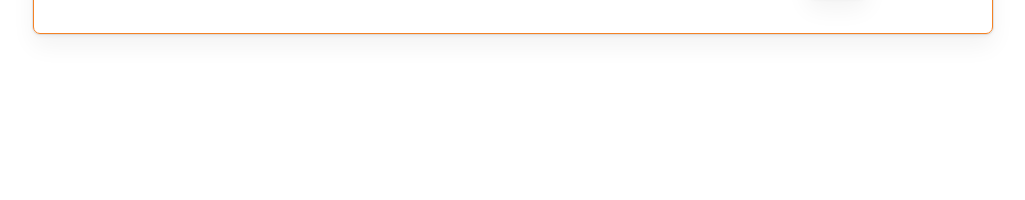
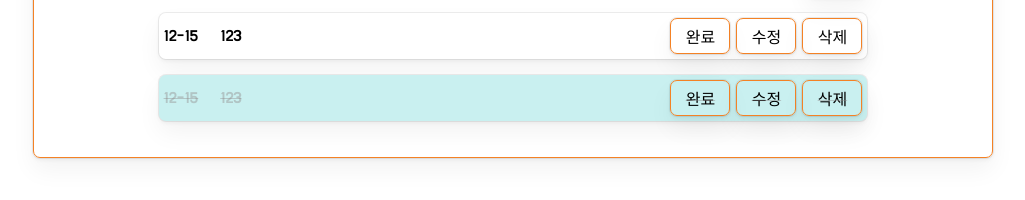
Before and after one commit to jaehafe/todo-overflow, a website built with Vite: page index.html in a window 1280 px wide. Shown: the part 348-548 px from the top of the page, without its empty margins (127-1152 px from the left). Built offline with nearby package versions, Linux system fonts and the light colour scheme.

Commit message:
✍️Design: html, scss의 todo list UI 수정
hover, background 등 스타일 추가

```diff
--- a/index.html
+++ b/index.html
@@ -41,19 +41,50 @@
           </button>
         </form>
         <ul class="main__todo">
-          <!-- <li class="main__todo-list" data-todo-id="${index}">
+          <li class="main__todo-list" data-todo-id="">
             <div class="main__todo-list--title-container">
               <span class="main__todo-list--date">12-15</span>
-              <input type="text" readonly="readonly"
-                class="main__todo-list--title todo-title" value="${todoItem.title}"
-              />
+              <span
+                type="text"
+                contenteditable="true"
+                class="main__todo-list--title todo-title"
+                >123</span
+              >
             </div>
             <div class="main__todo-list--btn-container">
-              <button class="main__todo-list--done-btn btn done-btn">완료</button>
-              <button class="main__todo-list--edit-btn btn edit-btn">수정</button>
-              <button class="main__todo-list--delete-btn btn delete-btn">삭제</button>
+              <button class="main__todo-list--done-btn btn done-btn">
+                완료
+              </button>
+              <button class="main__todo-list--edit-btn btn edit-btn">
+                수정
+              </button>
+              <button class="main__todo-list--delete-btn btn delete-btn">
+                삭제
+              </button>
             </div>
-          </li> -->
+          </li>
+          <li class="main__todo-list complete" data-todo-id="">
+            <div class="main__todo-list--title-container">
+              <span class="main__todo-list--date">12-15</span>
+              <span
+                type="text"
+                contenteditable="true"
+                class="main__todo-list--title todo-title"
+                >123</span
+              >
+            </div>
+            <div class="main__todo-list--btn-container">
+              <button class="main__todo-list--done-btn btn done-btn">
+                완료
+              </button>
+              <button class="main__todo-list--edit-btn btn edit-btn">
+                수정
+              </button>
+              <button class="main__todo-list--delete-btn btn delete-btn">
+                삭제
+              </button>
+            </div>
+          </li>
         </ul>
       </div>
     </main>
--- a/src/scss/layout/_index.scss
+++ b/src/scss/layout/_index.scss
@@ -105,6 +105,15 @@ body {
       // flex-wrap: wrap;
       justify-content: space-between;
       align-items: center;
+      padding: 5px;
+      box-shadow: var(--box-shadow);
+      border-radius: 7px;
+
+      &.complete {
+        background-color: rgb(201, 240, 240);
+        text-decoration: line-through;
+        color: rgba(142, 134, 134, 0.407);
+      }
 
       &--title-container {
         display: flex;
@@ -118,17 +127,23 @@ body {
       }
 
       &--date {
-        min-width: 60px;
+        min-width: 20px;
       }
 
       &--title {
         display: block;
         overflow: scroll;
         padding: 6px;
+        border-radius: 7px;
 
         &:active,
         &:focus {
           outline: none;
+          background-color: rgb(165, 234, 234);
+        }
+
+        &[contenteditable]:hover {
+          background-color: rgb(165, 234, 234);
         }
       }
     }
```
